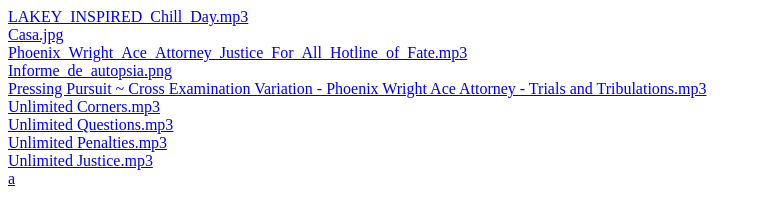
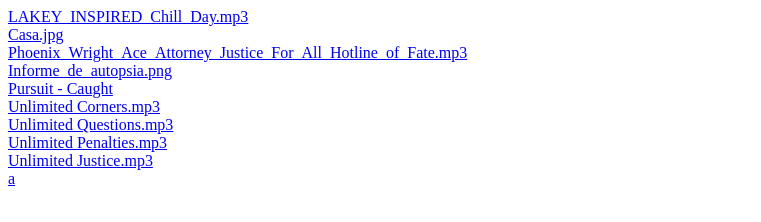
Before and after one commit to aKiLeS-Dh/Ace-Attorney-V2, a plain HTML site: page old/index.html in a window 1280 px wide. Shown: the whole page, without its empty margins (0-761 px from the left). Drawn offline with Linux system fonts and the light colour scheme.

Commit message:
Update index.html

```diff
--- a/old/index.html
+++ b/old/index.html
@@ -11,7 +11,7 @@
         <a href=Casa.jpg>Casa.jpg<br></a>
         <a href=Phoenix_Wright_Ace_Attorney_Justice_For_All_Hotline_of_Fate.mp3>Phoenix_Wright_Ace_Attorney_Justice_For_All_Hotline_of_Fate.mp3<br></a>
         <a href=Informe_de_autopsia.png>Informe_de_autopsia.png<br></a>
-        <a href=Pursuit%20-%20Caught.mp3>Pressing Pursuit ~ Cross Examination Variation - Phoenix Wright Ace Attorney - Trials and Tribulations.mp3<br></a>
+        <a href=Pursuit%20-%20Caught.mp3>Pursuit - Caught<br></a>
         <a href=%5BExtended%5D%20Unlimited%20Corners.mp3>Unlimited Corners.mp3<br></a>
         <a href=%5BExtended%5D%20Unlimited%20Questions.mp3>Unlimited Questions.mp3<br></a>
         <a href=%5BExtended%5D%20Unlimited%20Penalties.mp3>Unlimited Penalties.mp3<br></a>
```
